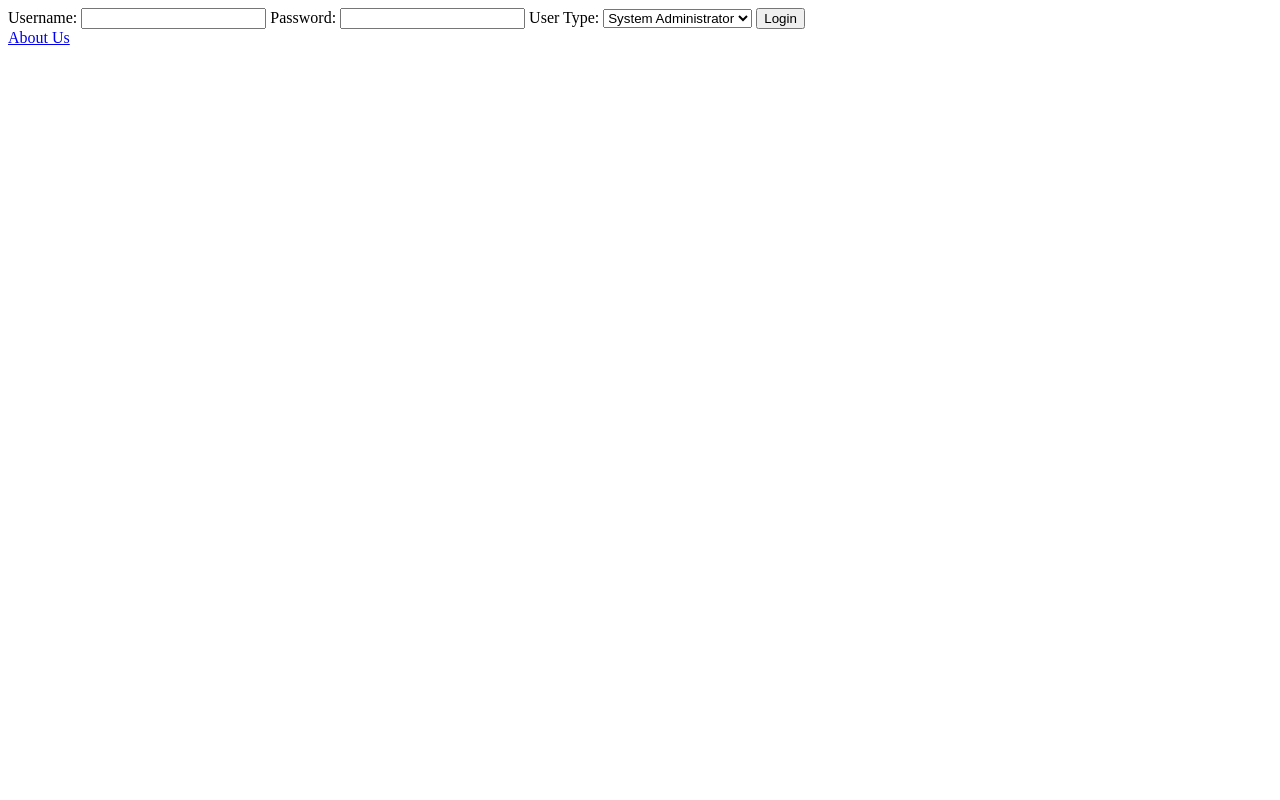
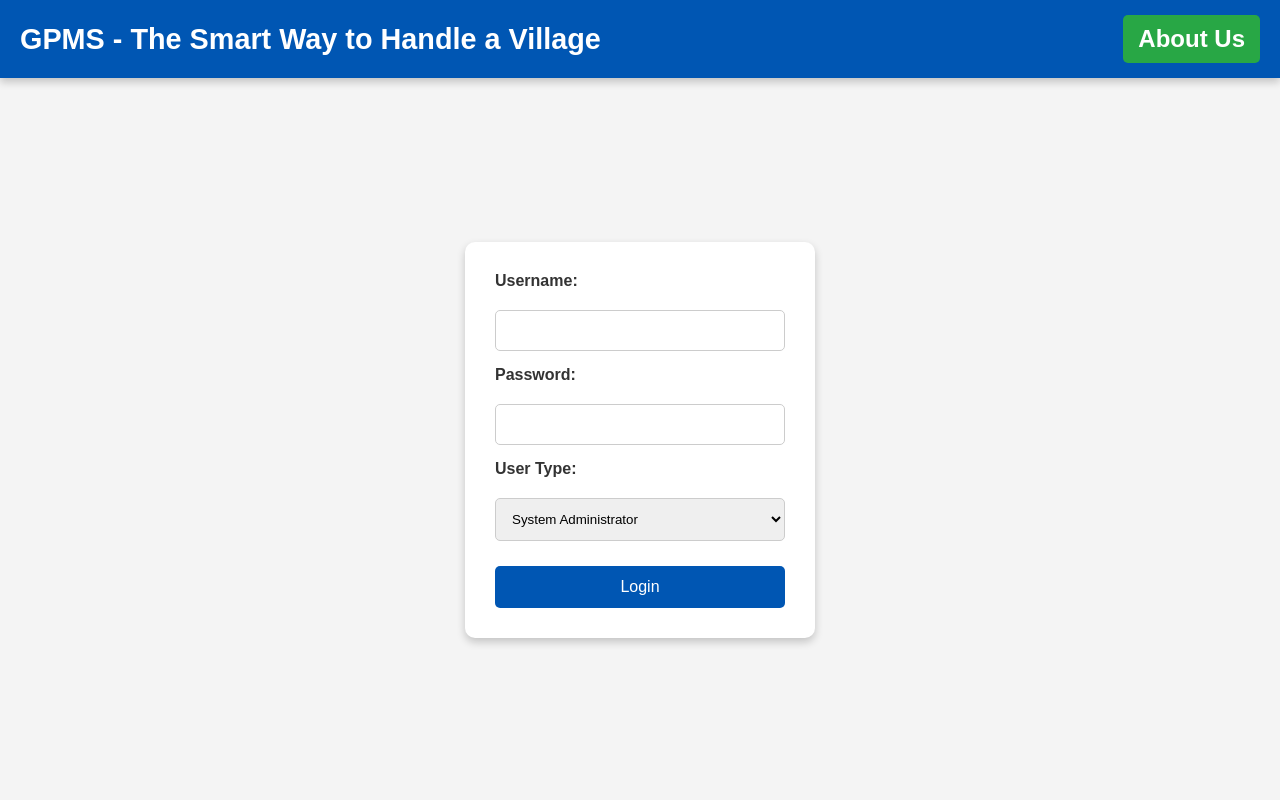
Before and after one commit to omkaranu04/DBMS-Assgn4-mini-project, a Flask app: page / in a window 1280 px wide. Run offline with Flask 3, Linux system fonts and the light colour scheme.

Commit message:
styling starts

```diff
--- /dev/null
+++ b/app/static/css/login_page.css
@@ -0,0 +1,136 @@
+/* General Styles */
+body {
+    font-family: Arial, sans-serif;
+    background-color: #f4f4f4;
+    margin: 0;
+    padding: 0;
+    min-height: 100vh;
+    display: flex;
+    flex-direction: column;
+}
+
+/* Header Styling */
+header {
+    width: 100%;
+    position: fixed;
+    top: 0;
+    left: 0;
+    background-color: #0056b3;
+    color: white;
+    padding: 15px 20px;
+    font-size: 1.5em;
+    font-weight: bold;
+    display: flex;
+    justify-content: space-between;
+    align-items: center;
+    box-shadow: 0 4px 8px rgba(0, 0, 0, 0.2);
+    box-sizing: border-box;
+    z-index: 100;
+}
+
+header h1 {
+    margin: 0;
+    font-size: 1.2em;
+    max-width: 70%;
+}
+
+/* About Us Button */
+.btn {
+    background-color: #28a745;
+    color: white;
+    text-decoration: none;
+    padding: 10px 15px;
+    border-radius: 5px;
+    font-weight: bold;
+    margin-left: 10px;
+    white-space: nowrap;
+}
+
+.btn:hover {
+    background-color: #218838;
+}
+
+/* Main Content Area */
+.main-content {
+    flex: 1;
+    display: flex;
+    align-items: center;
+    justify-content: center;
+    padding-top: 80px;
+    box-sizing: border-box;
+}
+
+/* Login Container */
+.login-container {
+    background: white;
+    padding: 30px;
+    border-radius: 10px;
+    box-shadow: 0 4px 8px rgba(0, 0, 0, 0.2);
+    text-align: center;
+    width: 350px;
+    box-sizing: border-box;
+}
+
+/* Form Styling */
+.login-form {
+    display: flex;
+    flex-direction: column;
+    gap: 15px;
+}
+
+label {
+    text-align: left;
+    font-weight: bold;
+    color: #333;
+    margin-bottom: 5px;
+    display: block;
+}
+
+.input-field {
+    width: 100%;
+    padding: 12px;
+    border: 1px solid #ccc;
+    border-radius: 5px;
+    box-sizing: border-box;
+}
+
+/* Submit Button */
+.submit-btn {
+    background-color: #0056b3;
+    color: white;
+    padding: 12px;
+    border: none;
+    border-radius: 5px;
+    cursor: pointer;
+    font-size: 1em;
+    margin-top: 10px;
+}
+
+.submit-btn:hover {
+    background-color: #003d80;
+}
+
+/* Flash Messages */
+.error-message {
+    color: red;
+    font-size: 0.9em;
+    margin-top: 10px;
+}
+
+/* Responsive adjustments */
+@media (max-width: 600px) {
+    header h1 {
+        font-size: 1em;
+    }
+
+    .login-container {
+        width: 90%;
+        max-width: 350px;
+        padding: 20px;
+    }
+
+    .btn {
+        padding: 8px 12px;
+        font-size: 0.9em;
+    }
+}
--- a/app/templates/login.html
+++ b/app/templates/login.html
@@ -1,27 +1,38 @@
 <!DOCTYPE html>
 <html lang="en">
 <head>
-    <title>Login</title>
+    <meta charset="UTF-8">
+    <meta name="viewport" content="width=device-width, initial-scale=1.0">
+    <title>Login - GPMS</title>
+    <link rel="stylesheet" href="{{ url_for('static', filename='css/login_page.css') }}">
 </head>
 <body>
-    <form method="POST">
+    <header>
+        <h1>GPMS - The Smart Way to Handle a Village</h1>
+        <a href="{{ url_for('main.about_us') }}" class="btn">About Us</a>
+    </header>
+
+    <div class="main-content">
+        <div class="login-container">
+            <form method="POST" class="login-form">
                 {{ form.hidden_tag() }}
+
                 <label for="username">Username:</label>
-        {{ form.username }}
+                {{ form.username(class="input-field") }}
 
                 <label for="password">Password:</label>
-        {{ form.password }}
+                {{ form.password(class="input-field") }}
 
                 <label for="user_type">User Type:</label>
-        {{ form.user_type }}
+                {{ form.user_type(class="input-field") }}
 
-        {{ form.submit }}
+                {{ form.submit(class="submit-btn") }}
 
                 {% for message in get_flashed_messages() %}
-            <p style="color: red;">{{ message }}</p>
+                    <p class="error-message">{{ message }}</p>
                 {% endfor %}
             </form>
-    <a href="{{ url_for('main.about_us') }}" class="btn btn-primary">About Us</a>
-
+        </div>
+    </div>
 </body>
 </html>
```
Lines whose indentation alone changed are shown as unchanged.
